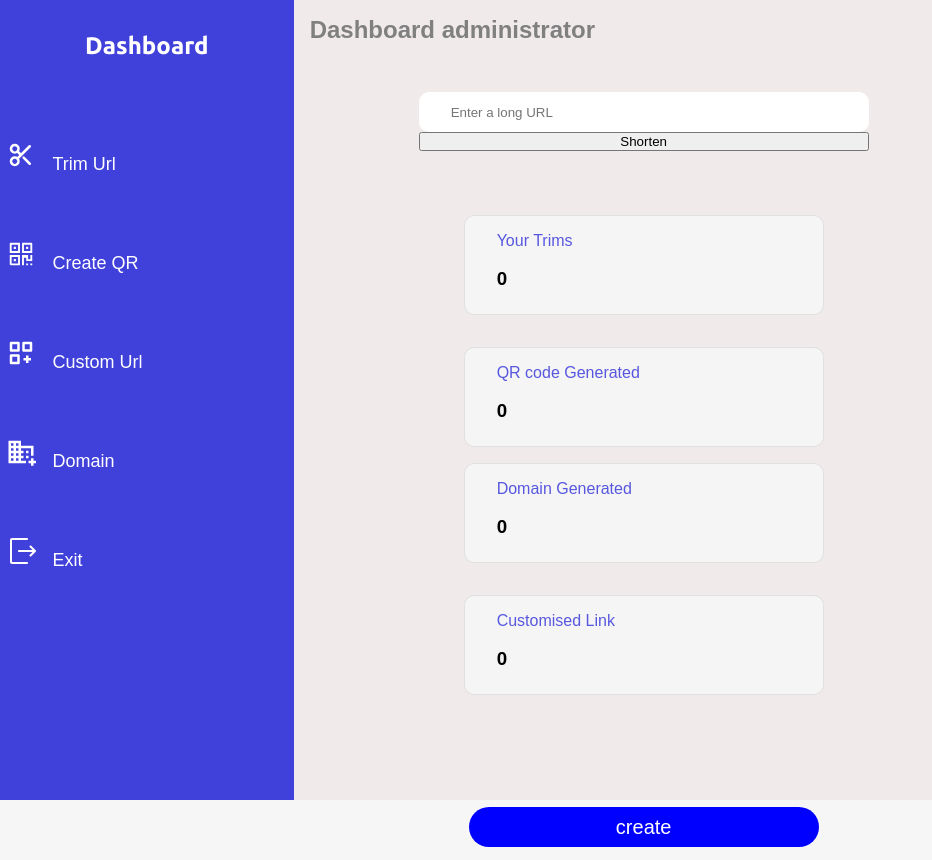
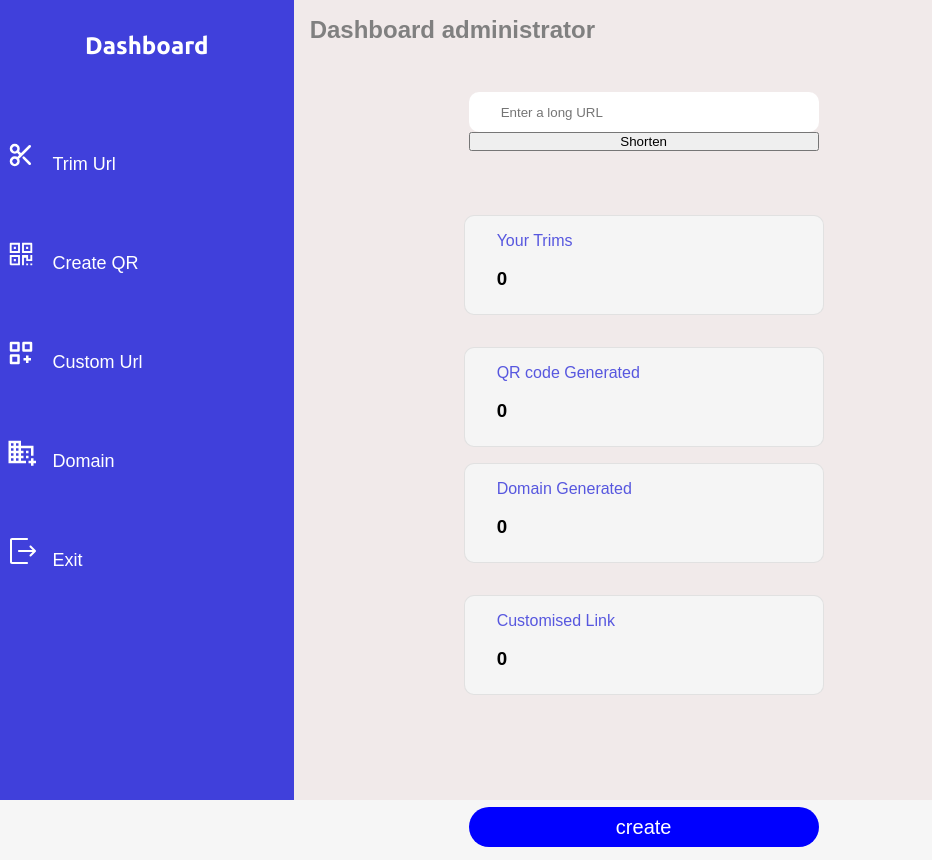
Before and after one commit to OnonobiFavour/shortify, a React (Vite) app: page /Dashboard in a window 1280 px wide. Shown: the whole page, without its empty margins (0-932 px from the left). Built offline with nearby package versions, Linux system fonts and the light colour scheme.

Commit message:
styling update

```diff
--- a/src/components/Dash.css
+++ b/src/components/Dash.css
@@ -54,7 +54,7 @@ h2{
     justify-content: center;
 }
 .Trim_inputs{
-    width: 450px;
+    width: 350px;
     padding-left: 2rem;
     height: 40px;
     border: none;
--- a/src/components/error/PageError.tsx
+++ b/src/components/error/PageError.tsx
@@ -2,7 +2,9 @@ import React from 'react'
 
 const PageError = () => {
   return (
-    <div>PageError</div>
+    <div>
+      <h1>404 Error!!! <br /> page not found</h1>
+    </div>
   )
 }
 
```
